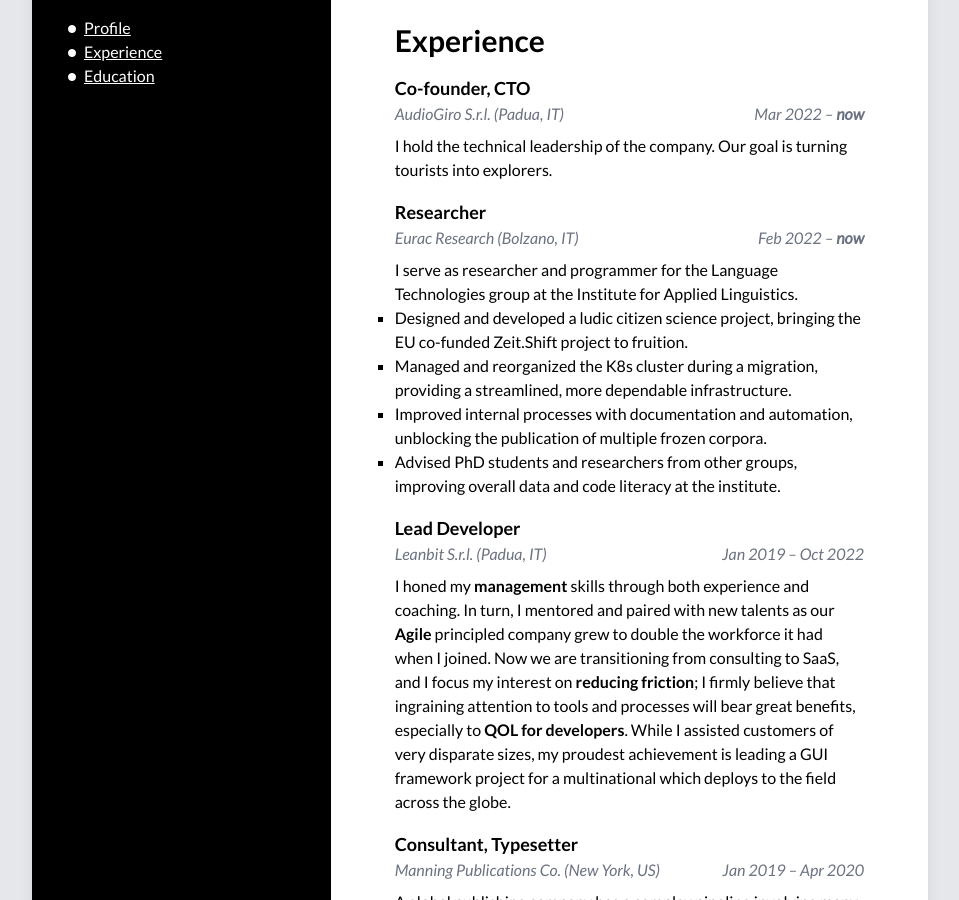
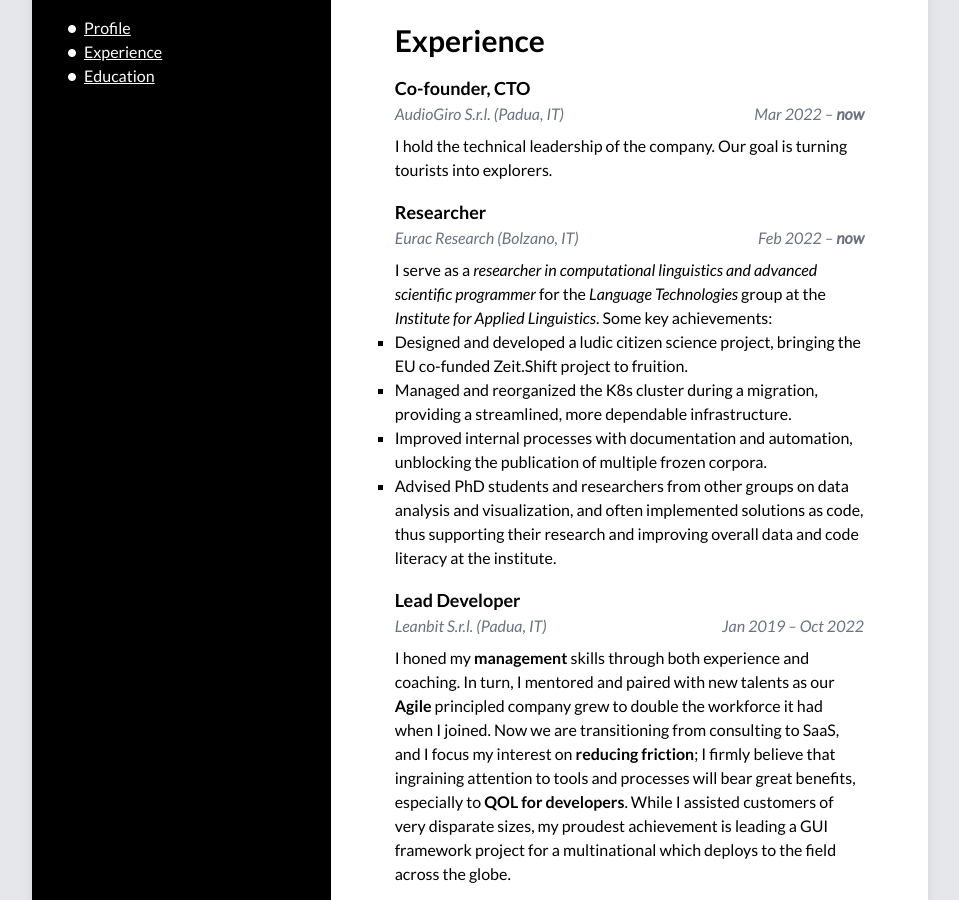
Before and after one commit to paolobrasolin/cv, a Jekyll site: the page built from index.html, in a window 1280 px wide and 900 px high, scrolled down 430 px. Shown: the whole window, without its empty margins (160-1119 px from the left). Built offline with Jekyll 4.4.1, drawn with Linux system fonts in a browser that asks for light colours; nearby versions of some CDN libraries.

Commit message:
Improve eu experience

```diff
--- a/_data/experience.yaml
+++ b/_data/experience.yaml
@@ -17,11 +17,11 @@
       range: 2022-02
       label: Feb 2022 -- **now**
     extra: |
-      I serve as researcher and programmer for the Language Technologies group at the Institute for Applied Linguistics.
+      I serve as a _researcher in computational linguistics and advanced scientific programmer_ for the _Language Technologies_ group at the _Institute for Applied Linguistics_. Some key achievements:
       - Designed and developed a ludic citizen science project, bringing the EU co-funded Zeit.Shift project to fruition.
       - Managed and reorganized the K8s cluster during a migration, providing a streamlined, more dependable infrastructure.
       - Improved internal processes with documentation and automation, unblocking the publication of multiple frozen corpora.
-      - Advised PhD students and researchers from other groups, improving overall data and code literacy at the institute.
+      - Advised PhD students and researchers from other groups on data analysis and visualization, and often implemented solutions as code, thus supporting their research and improving overall data and code literacy at the institute.
 
   - title: Lead Developer
     employer: Leanbit S.r.l. (Padua, IT)
```
